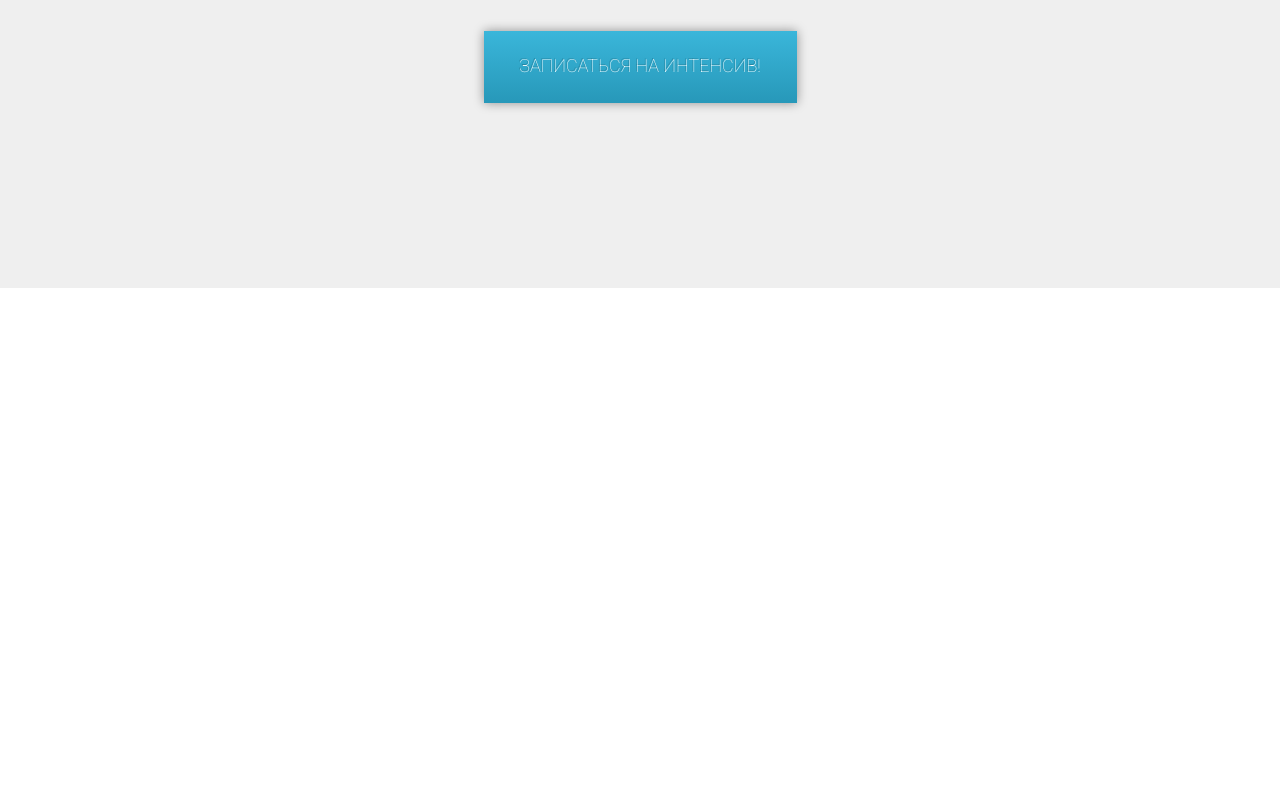
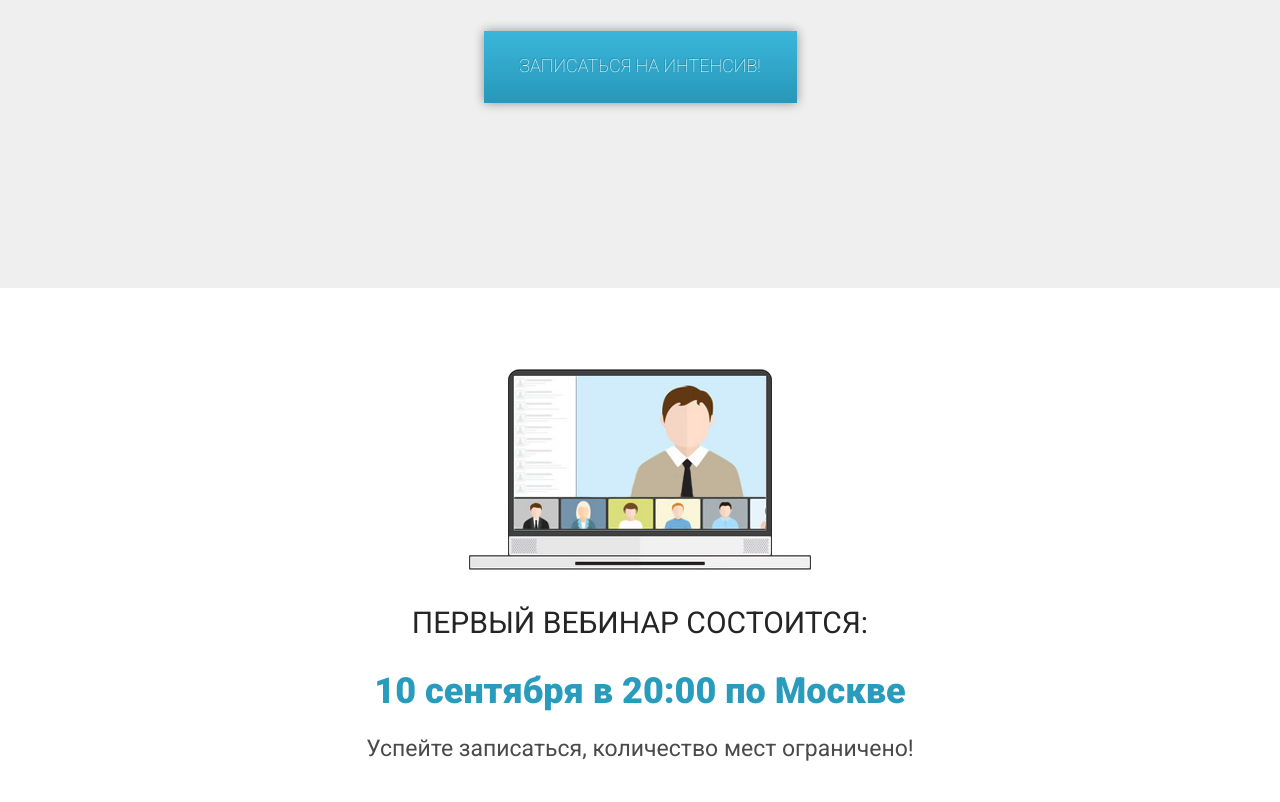
Before and after one commit to kixxpy/wordpress1, a plain HTML site: page index.html in a window 1280 px wide. Shown: the part 3062-3864 px from the top of the page. Before the commit the page ends 3350 px from the top, so only its background shows below. Drawn offline with Linux system fonts and the light colour scheme.

Commit message:
add first section

```diff
--- a/css/style.css
+++ b/css/style.css
@@ -278,3 +278,48 @@
     margin-top: 51px;
     outline: none;
 }
+
+/* first */
+
+.first {
+    min-height: 512px;
+}
+.first-wrapper {
+    display: block;
+    margin: 0 auto;
+    width: 577px;
+    height: 433px;
+    padding-top: 81px;
+}
+.first-img {
+    display: block;
+    margin: 0 auto;
+    width: 342px;
+    height: 201px;
+}
+.first-title {
+    text-align: center;
+    font-weight: 400;
+    font-size: 30px;
+    text-align: center;
+    text-transform: uppercase;
+    color: #252525;
+    margin-top: 36px;
+
+
+}
+.first-descr {
+    text-align: center;
+    font-weight: 900;
+    font-size: 36px;
+    color: #299CBD;
+    margin-top: 30px;
+
+}
+.first-tex {
+    text-align: center;
+    font-weight: 400;
+    font-size: 23px;
+    color: #4A4A4A;
+    margin-top: 24px;
+}
--- a/index.html
+++ b/index.html
@@ -138,5 +138,22 @@
             </button>
         </div>
     </section>
+
+    <section class="first">
+        <div class="container">
+            <div class="first-wrapper">
+                <img src="icon/first.png" alt="first-img" class="first-img">
+                <div class="first-title">
+                    Первый вебинар состоится:
+                </div>
+                <div class="first-descr">
+                    10 сентября в 20:00 по Москве
+                </div>
+                <div class="first-tex">
+                    Успейте записаться, количество мест ограничено!
+                </div>
+            </div>
+        </div>
+    </section>
 </body>
 </html>
```
Also changed, not shown: icon/first.png (added).
